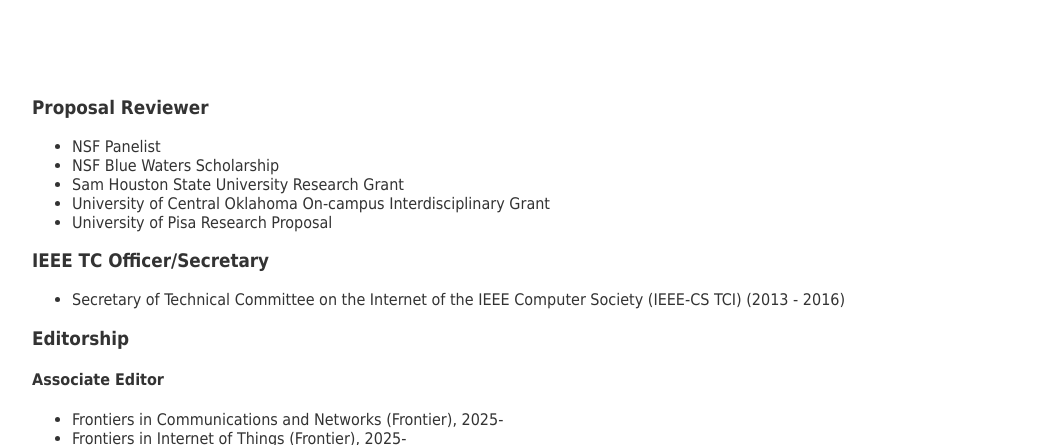
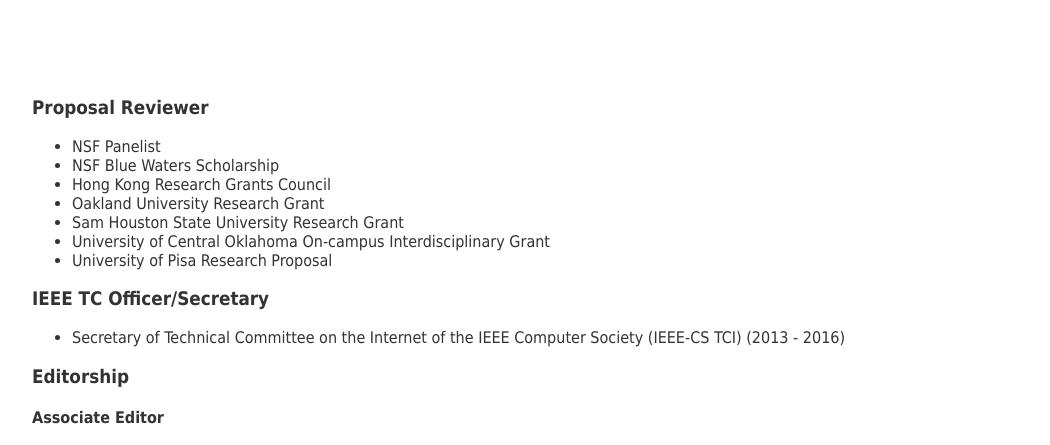
Before and after one commit to comersha/comersha.github.io, a plain HTML site: page services.html in a window 1280 px wide. Shown: the part 263-708 px from the top of the page, without its empty margins (86-1136 px from the left). Drawn offline with Linux system fonts and the light colour scheme.

Commit message:
Update services.html

```diff
--- a/services.html
+++ b/services.html
@@ -42,6 +42,8 @@
 <ul>
  <li>NSF Panelist</li>
 <li>NSF Blue Waters Scholarship</li>
+	<li>Hong Kong Research Grants Council</li>
+	<li>Oakland University Research Grant</li>
 <li>Sam Houston State University Research Grant</li>
 <li>University of Central Oklahoma On-campus Interdisciplinary Grant</li>
 <li>University of Pisa Research Proposal</li>
```
